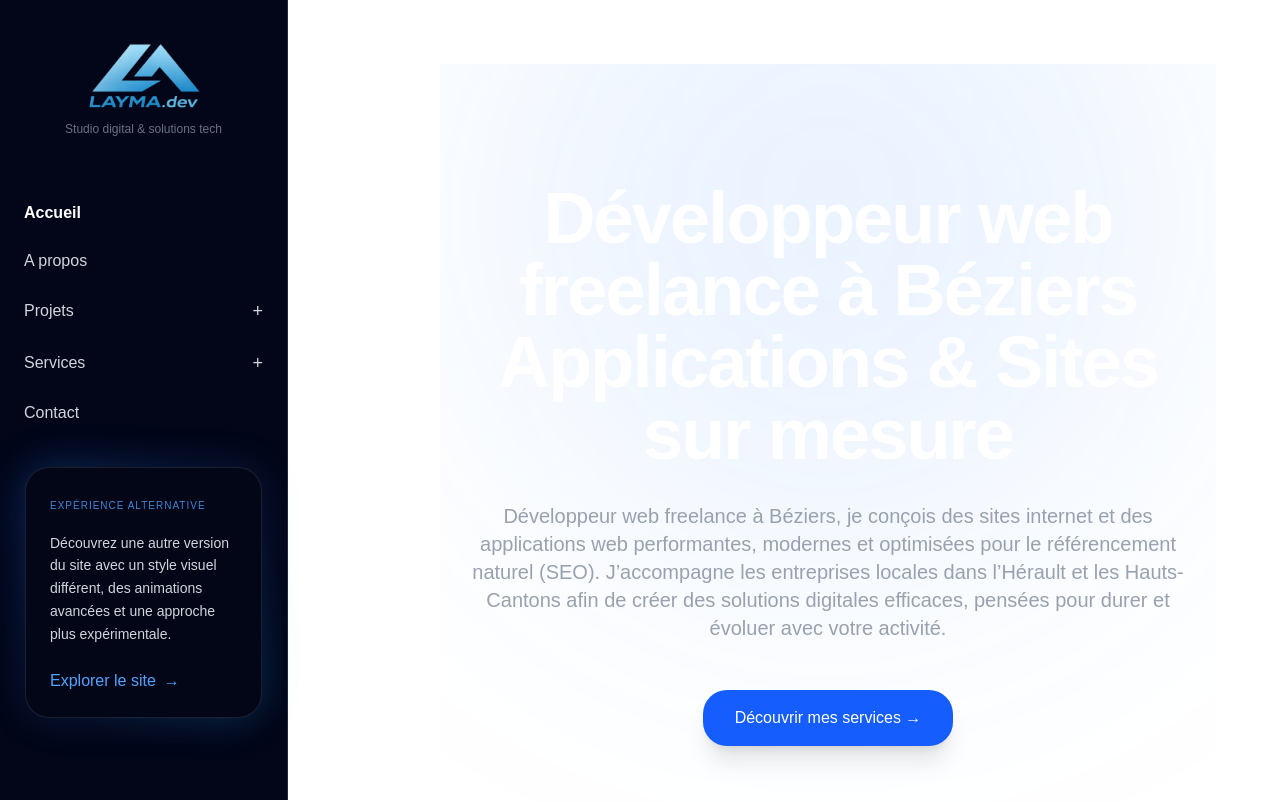
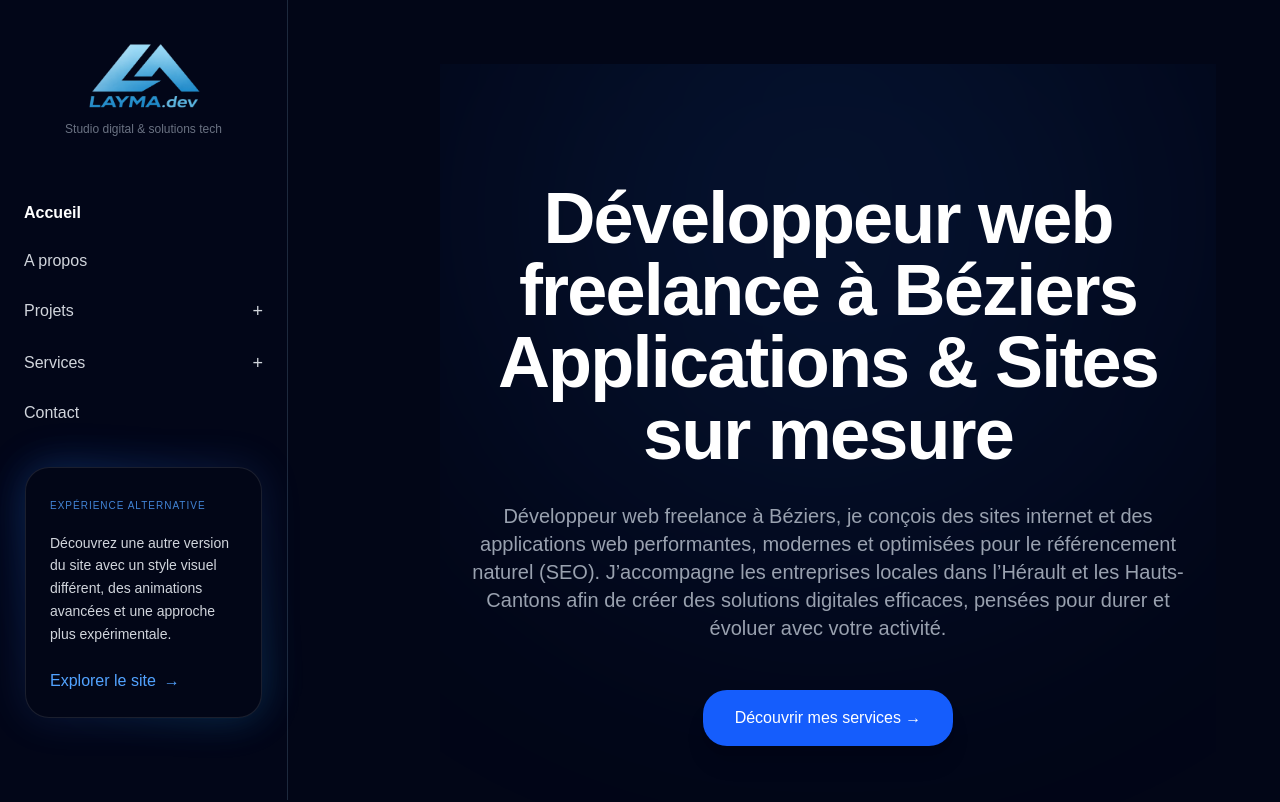
Before and after one commit to djigue/laymadev, a Next.js app: page / in a window 1280 px wide. Shown: the top 802 px of the page. Built offline with nearby package versions, Linux system fonts and the light colour scheme.

Commit message:
fix layout

```diff
--- a/app/layout.jsx
+++ b/app/layout.jsx
@@ -40,7 +40,8 @@ export default function RootLayout({ children }) {
   return (
     <html lang="fr">
       <body
-        className="min-h-screen flex flex-col md:flex-row overflow-x-hidden bg-[#020617]"
+        className="min-h-screen flex flex-col md:flex-row overflow-x-hidden"
+        style={{ backgroundColor: "#020617" }}
         suppressHydrationWarning
       >
         <TransitionProvider>
```
